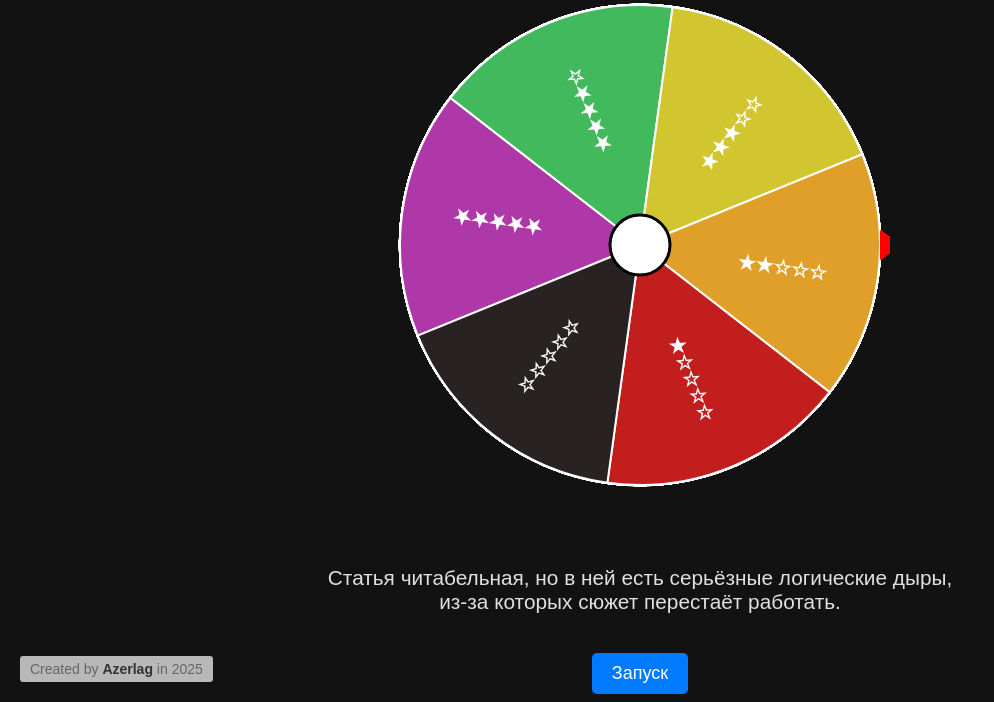
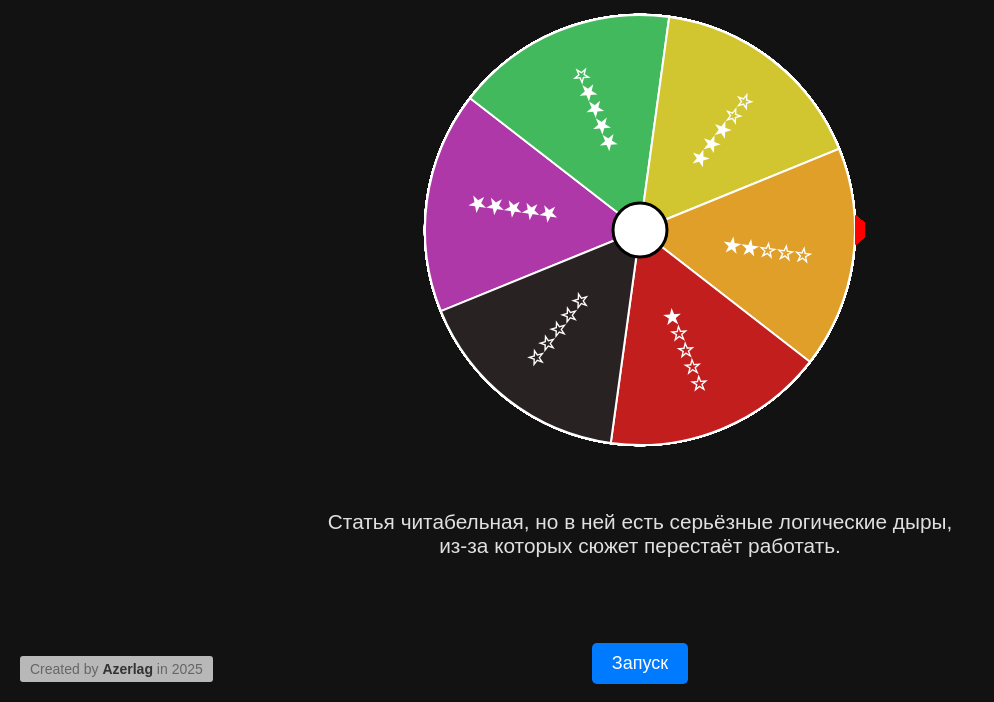
Before and after one commit to Azerlag/perl-bomb, a plain HTML site: page index.html in a window 1280 px wide. Shown: the part 98-800 px from the top of the page, without its empty margins (0-994 px from the left). Drawn offline with Linux system fonts and the light colour scheme.

Commit message:
Add files via upload

```diff
--- a/css/styles.css
+++ b/css/styles.css
@@ -15,7 +15,7 @@
 /* } */
 
 #wheelCanvas {
-  width: 100%;
+  /* width: 100%; */
   max-width: 500px; /* Максимальный размер для десктопов */
   height: auto;
   /* aspect-ratio: 1/1; /* Сохраняем квадратную форму */ */
@@ -30,6 +30,7 @@
 }
 
 button {
+	margin: 30px 0px 0px 0px;
     padding: 10px 20px;
     font-size: 18px;
     background-color: #007bff;
@@ -40,6 +41,7 @@ button {
 }
 
 p {
+  margin: 0px 0px;
   display: flex;
   justify-content: center;
   align-items: center;
--- a/js/wheel.js
+++ b/js/wheel.js
@@ -3,7 +3,7 @@ const minRotations = 20;
 const textSwapSpeedFactor = 0.02; 	// more - slower
 const smoothBrakeCurve = 4.0; 		// Экспоненциальная кривая торможения (<1 - медленнее, >1 - быстрее)
 
-const WheelMaxSizePx = 500;
+const WheelMaxSizePx = 450;
 const WheelCenterCircleSize = 0.06; // in % from canvas.height
 
 const perls_0 = [
@@ -92,21 +92,17 @@ function setupCanvas() {
 
   // Определяем размер на основе доступного пространства
   const maxSize = Math.min(
-    window.innerWidth * 0.9, // 90% ширины экрана
-    window.innerHeight * 0.7, // 70% высоты экрана
+    window.innerWidth * 0.8,
+    window.innerHeight * 0.7,
     WheelMaxSizePx
   );
 
-  // Устанавливаем размеры canvas
   canvas.width = maxSize;
   canvas.height = maxSize;
 
-  // Обновляем радиус
   const centerX = canvas.width / 2;
   const centerY = canvas.height / 2;
   const radius = Math.min(canvas.width, canvas.height) / 2 - 10;
-
-  // drawWheel();
 
   return { canvas, ctx: canvas.getContext('2d'), centerX, centerY, radius };
 }
@@ -202,7 +198,6 @@ function spinWheel() {
 
 	isSpinning = true;
 	spinBtn.disabled = true;
-	selectedText.textContent = "Крутим...";
 
 	const spinRotations = minRotations + Math.random() * minRotations;
 
@@ -224,7 +219,6 @@ function spinWheel() {
 
 			if (easeProgress-textSwapSpeedFactor >= prevProgress) {
 				selectedText.textContent = getRandomPerl();
-				// console.log('progress ', progress);
 				prevProgress = easeProgress;
 			}
 
```
